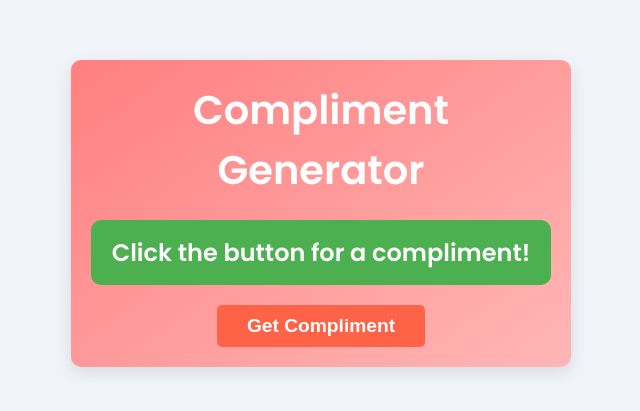
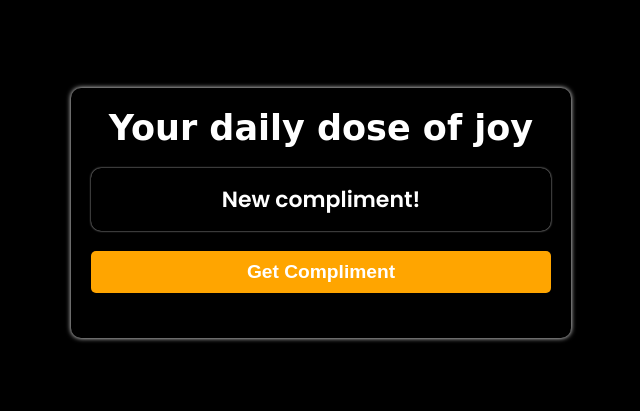
Before and after one commit to technandani/JokeGen, a plain HTML site: page index.html in a window 1280 px wide. Shown: the part 187-598 px from the top of the page, without its empty margins (319-959 px from the left). Drawn offline with Linux system fonts and the light colour scheme.

Commit message:
commited

```diff
--- a/index.html
+++ b/index.html
@@ -9,9 +9,10 @@
 </head>
 <body>
   <div class="container">
-    <h1 class="heading">Compliment Generator</h1>
-    <div id="compliment" class="compliment-box">Click the button for a compliment!</div>
+    <h1 class="heading">Your daily dose of joy</h1>
+    <div id="compliment" class="compliment-box">New compliment!</div>
     <button id="generate" class="generate-btn">Get Compliment</button>
+    <p>Made with ❤ for you</p>
   </div>
 
   <script src="script.js"></script>
--- a/styles.css
+++ b/styles.css
@@ -5,7 +5,7 @@
   }
 
   body {
-    background-color: #f0f4f8;
+    background-color: #000;
     font-family: 'Poppins', sans-serif;
     display: flex;
     justify-content: center;
@@ -17,23 +17,24 @@
     text-align: center;
     padding: 20px;
     border-radius: 10px;
-    box-shadow: 0 5px 15px rgba(0, 0, 0, 0.1);
-    background: linear-gradient(145deg, #ff7f7f, #ffb6b6);
+    box-shadow: 0 0px 5px #fff;
+    background: transparent;
     width: 80%;
     max-width: 500px;
   }
 
   .heading {
-    font-size: 2.5rem;
+    font-size: 35px;
+    font-family: cursive;
     color: #fff;
     margin-bottom: 20px;
   }
 
   .compliment-box {
-    font-size: 1.5rem;
+    font-size: 22px;
     font-weight: 600;
     color: #ffffff;
-    background-color: #4caf50;
+    box-shadow: 0 0 2px #ddd;
     border-radius: 10px;
     padding: 15px;
     transition: transform 0.5s ease, opacity 0.5s ease;
@@ -43,17 +44,18 @@
     font-size: 1.2rem;
     font-weight: 600;
     color: white;
-    background-color: #ff6347;
+    background-color: orange;
     border: none;
-    padding: 10px 30px;
+    padding: 10px 40px;
     border-radius: 5px;
     margin-top: 20px;
     cursor: pointer;
+    width: 100%;
     transition: background-color 0.3s ease;
   }
 
   .generate-btn:hover {
-    background-color: #ff4500;
+    transform: scale(1.02);
   }
 
   @media (max-width: 600px) {
```
